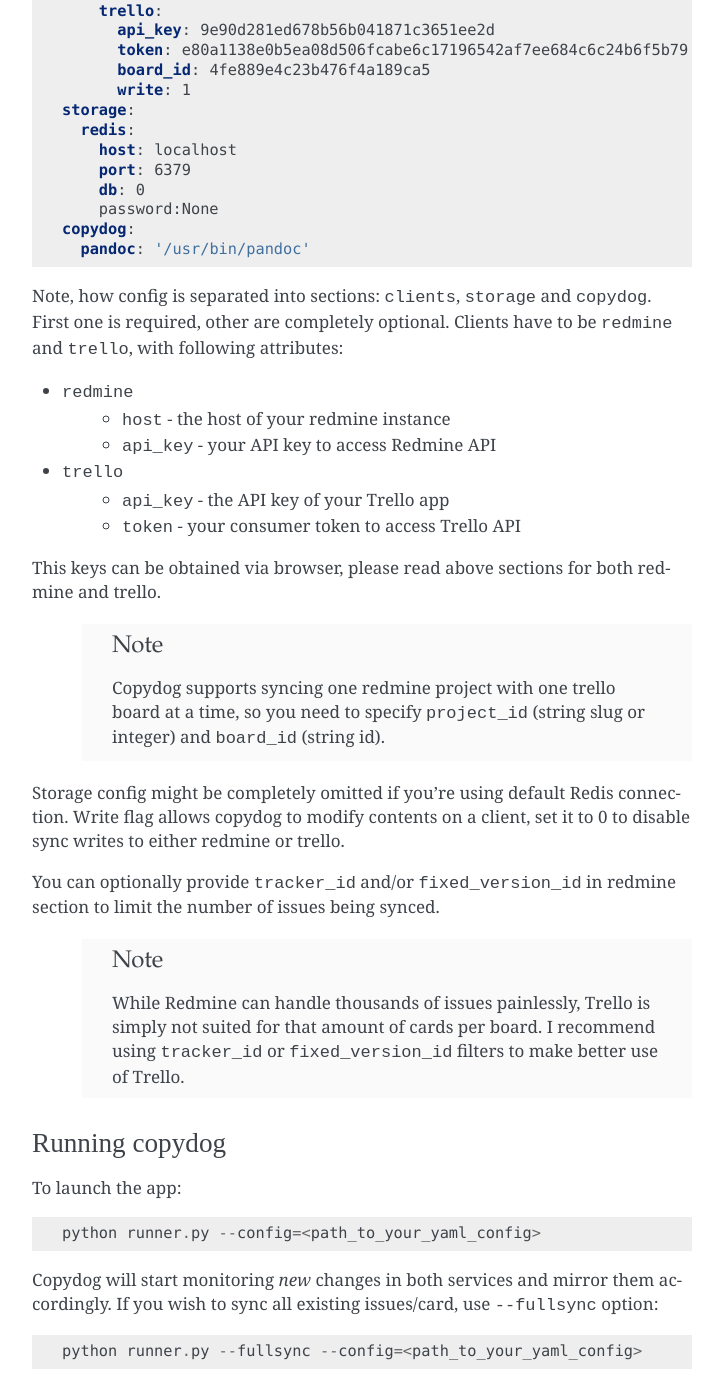
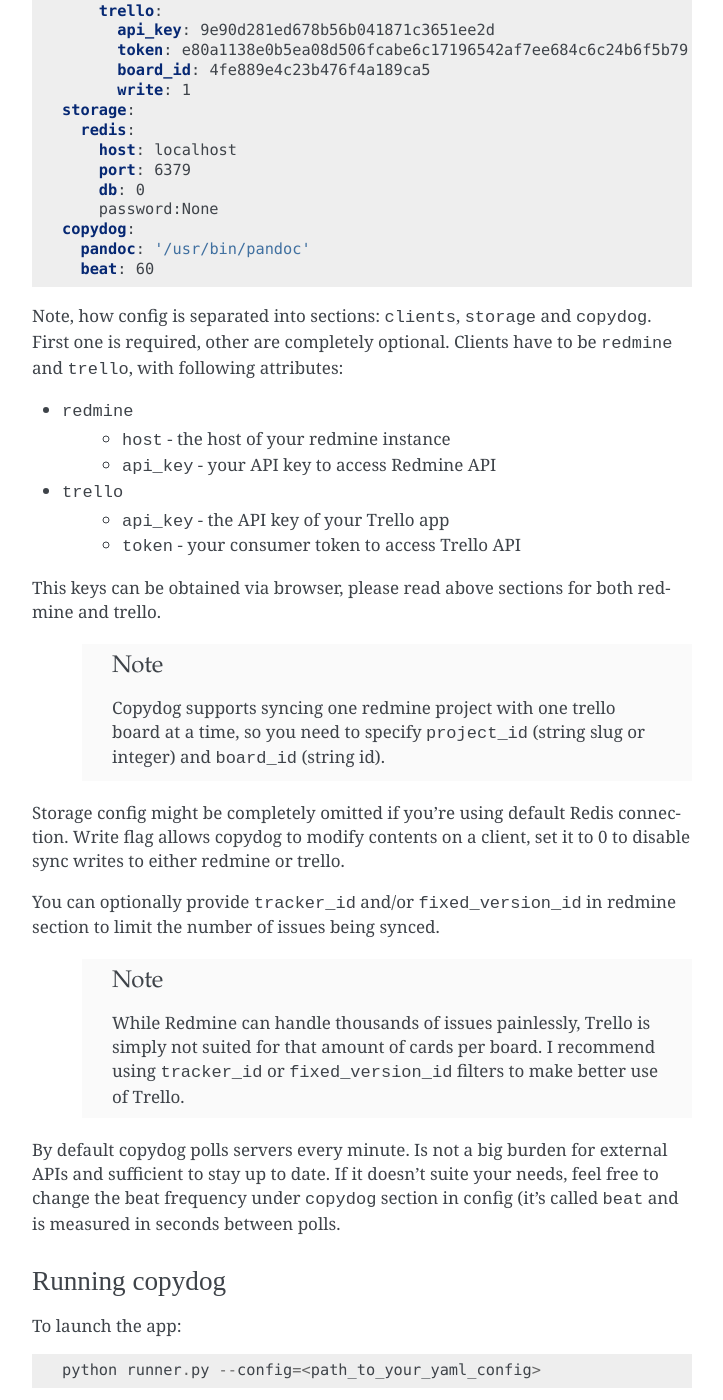
Before and after one commit to coagulant/copydog, a Sphinx documentation site: the page built from docs/index.rst, in a window 1280 px wide and 1400 px high, scrolled down 1581 px. Shown: the whole window, without its empty margins (388-1111 px from the left). Built offline with Sphinx 7.4.7, drawn with Linux system fonts in a browser that asks for light colours; some web fonts are replaced.

Commit message:
Custom polling interval

```diff
--- a/docs/index.rst
+++ b/docs/index.rst
@@ -84,6 +84,7 @@
         password:None
     copydog:
       pandoc: '/usr/bin/pandoc'
+      beat: 60
 
 Note, how config is separated into sections: ``clients``, ``storage`` and ``copydog``.
 First one is required, other are completely optional.
@@ -113,6 +114,11 @@
     While Redmine can handle thousands of issues painlessly, Trello is simply not
     suited for that amount of cards per board. I recommend using ``tracker_id`` or
     ``fixed_version_id`` filters to make better use of Trello.
+
+By default copydog polls servers every minute. Is not a big burden for external
+APIs and sufficient to stay up to date. If it doesn't suite your needs, feel free to change
+the beat frequency under ``copydog`` section in config (it's called ``beat`` and is measured in seconds between
+polls.
 
 
 Running copydog
--- a/setup.py
+++ b/setup.py
@@ -8,7 +8,7 @@
     packages=['copydog', 'copydog.api', 'copydog.utils'],
     install_requires=[
         'requests==0.13.6',
-        'redis==2.6',
+        'redis==2.6.2',
         'python-dateutil==2.1',
         'pytz==2012c',
         'docopt==0.4.1',
```
Also changed, not shown: 1 other file.
